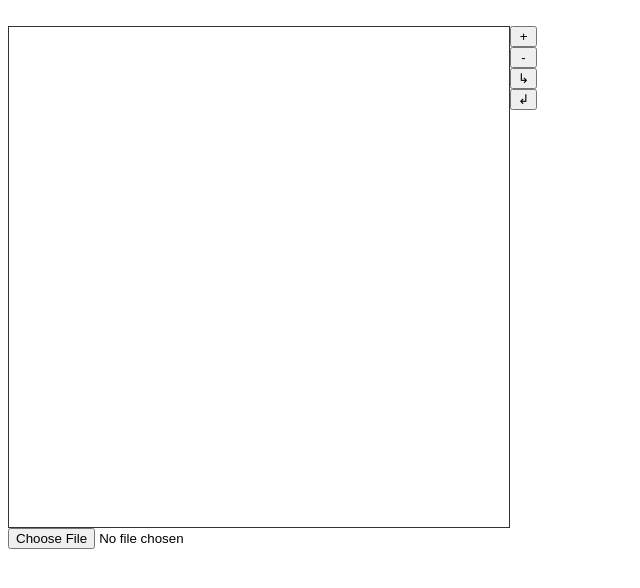
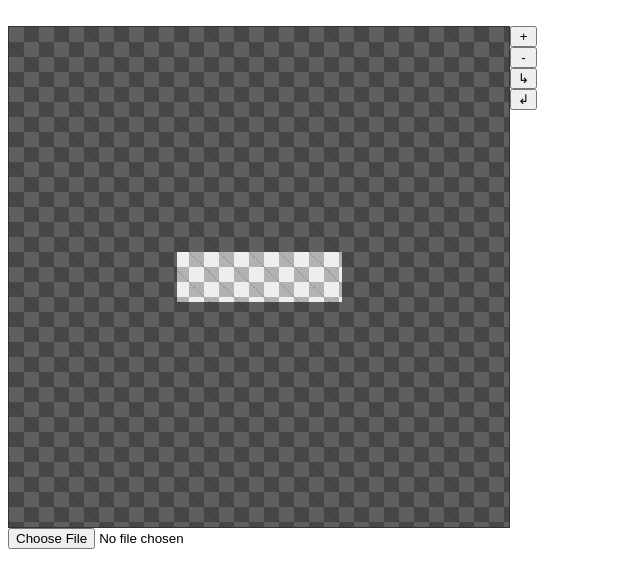
Before and after one commit to zcorw/avater-cutter, a website: page index.html in a window 1280 px wide. Shown: the whole page, without its empty margins (0-640 px from the left). Drawn offline with Linux system fonts and the light colour scheme.

Commit message:
遮罩层

```diff
--- a/index.html
+++ b/index.html
@@ -10,9 +10,31 @@
     .wrap {
       display: flex;
     }
+    .cvs-wrap {
+      position: relative;
+      width: 500px;
+      height: 500px;
+      background-image: linear-gradient(45deg,rgba(0,0,0,.25) 25%,transparent 0,transparent 75%,rgba(0,0,0,.25) 0),linear-gradient(45deg,rgba(0,0,0,.25) 25%,transparent 0,transparent 75%,rgba(0,0,0,.25) 0);
+      background-color: #eee;
+      background-size: 30px 30px;
+      background-position: 0 0,15px 15px;
+      border: #333 1px solid;
+    }
     .tools {
       display: flex;
       flex-direction: column;
+    }
+    #cvs {
+      position: absolute;
+      top: 0;
+      left: 0;
+      z-index: 98;
+    }
+    #maskBox {
+      position: absolute;
+      top: 0;
+      left: 0;
+      z-index: 99;
     }
   </style>
 </head>
@@ -20,7 +42,10 @@
 <body>
   <div><img id="img" /></div>
   <div class="wrap" id="cvsWrap">
-    <canvas id="cvs" style="border: #333 1px solid;" width="500" height="500"></canvas>
+    <div id="wrap" class="cvs-wrap">
+      <canvas id="cvs" width="500" height="500"></canvas>
+      <canvas id="maskBox" width="500" height="500"></canvas>
+    </div>
     <div class="tools">
       <button id="plus">+</button>
       <button id="minus">-</button>
--- a/index.js
+++ b/index.js
@@ -1,6 +1,13 @@
 const cvs = document.getElementById('cvs');
 const ctx = cvs.getContext('2d');
 const img = document.getElementById('img');
+const mask = document.getElementById('maskBox');
+const maskContext = mask.getContext('2d');
+maskContext.fillStyle = 'rgba(0,0,0,0.6)';
+maskContext.clearRect(0, 0, mask.width, mask.height);
+maskContext.fillRect(0, 0, mask.width, mask.height);
+maskContext.clearRect(mask.width / 2 - 82.5, mask.height / 2 - 25, 165, 50);
+
 /**
  * canvas 绘制图片并返回基本信息
  * orientation：图片方向，水平：“horizontal”，垂直：“vertical”
@@ -139,15 +146,16 @@ document.getElementById('turnRight').addEventListener('click', function () {
   imgData = turnImg(90);
   drawToCanvas(imgData);
 });
-cvs.addEventListener('wheel', function (e) {
+const box = document.getElementById('wrap');
+box.addEventListener('wheel', function (e) {
   e.preventDefault();
   const _e = e || window.event;
   const scale = _e.wheelDelta / 6000;
   _zoom(scale);
 });
-cvs.addEventListener('mousedown', dragImgOn);
-cvs.addEventListener('mouseup', dragImgOff);
-cvs.addEventListener('mousemove', function (e) {
+box.addEventListener('mousedown', dragImgOn);
+box.addEventListener('mouseup', dragImgOff);
+box.addEventListener('mousemove', function (e) {
   if (imgActive) {
     imgData = dragImg(e);
     drawToCanvas(imgData);
```
